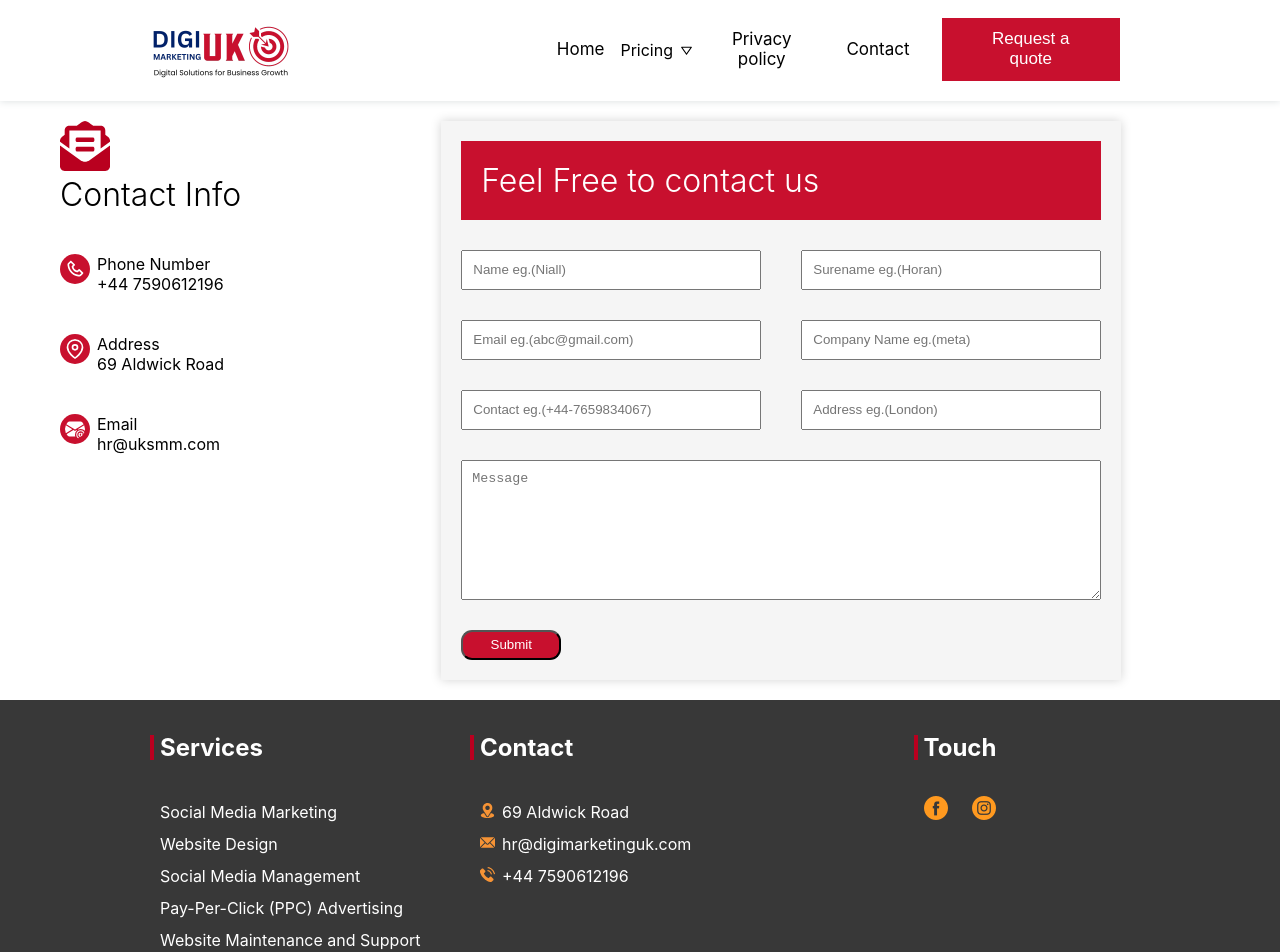
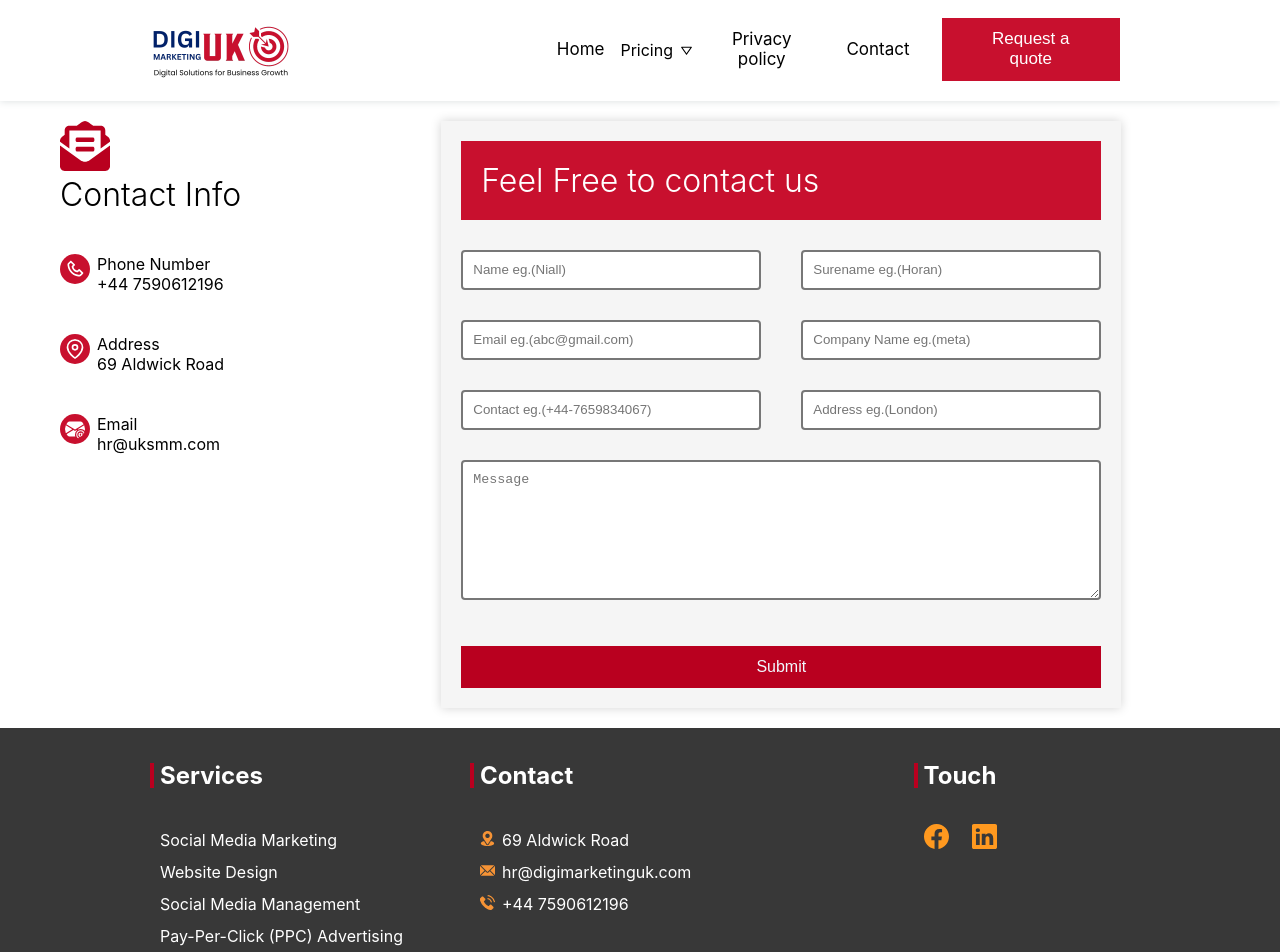
Before and after one commit to nitesh504/ukDigimarketing, a React (Create React App) app in the folder UK-Digital-Marketting/: page /contact in a window 1280 px wide. Shown: the top 952 px of the page. Built offline with nearby package versions, Linux system fonts and the light colour scheme.

Commit message:
social icon link added

```diff
--- a/UK-Digital-Marketting/package.json
+++ b/UK-Digital-Marketting/package.json
@@ -9,6 +9,7 @@
     "aos": "^2.3.4",
     "axios": "^1.4.0",
     "bootstrap": "^5.3.0",
+    "emailjs-com": "^3.2.0",
     "react": "^18.2.0",
     "react-dom": "^18.2.0",
     "react-icons": "^4.9.0",
--- a/UK-Digital-Marketting/src/Components/footer/footer.jsx
+++ b/UK-Digital-Marketting/src/Components/footer/footer.jsx
@@ -2,17 +2,19 @@ import React from "react";
 import locationimg from "../../assets/location.png";
 import mailimg from "../../assets/mail.png";
 import phoneimg from "../../assets/telephone.png";
-import facebook from "../../assets/facebook.png";
-import instagram from "../../assets/instagram.png";
-import twitter from "../../assets/twitter.png";
+// import facebook from "../../assets/facebook.png";
+// import instagram from "../../assets/instagram.png";
+// import twitter from "../../assets/twitter.png";
+import { AiFillFacebook } from "react-icons/ai";
 import logo1 from "../../assets/logo1.png";
 import { Link } from "react-router-dom";
+import { BsFacebook, BsLinkedin } from "react-icons/bs";
 // import { Context as ResponsiveContext } from 'react-responsive'
 
 const Footer = () => {
   const facebookUrl = "https://www.facebook.com/sailesh.lion";
-  const instagramUrl = "https://www.linkedin.com/in/digimarketinguk-limited-4b2b67288/";
-
+  const instagramUrl =
+    "https://www.linkedin.com/in/digimarketinguk-limited-4b2b67288/";
 
   return (
     <div className="footer">
@@ -106,13 +108,12 @@ const Footer = () => {
         <div className="footer-social-layer">
           <h2>Touch</h2>
           <div className="footer-social">
-            <a href={facebookUrl} target="_blank" rel="noopener noreferrer">
-              <img src={facebook} alt="" />
+            <a href="https://www.facebook.com/digimarketinguk">
+              <BsFacebook color="#FF991F" size={25} />
             </a>
-            <a href={instagramUrl} target="_blank" rel="noopener noreferrer">
-              <img src={instagram} alt="" />
+            <a href="https://www.linkedin.com/in/digimarketinguk-limited-4b2b67288/">
+              <BsLinkedin color="#FF991F" size={25} />
             </a>
-
           </div>
         </div>
       </div>
--- a/UK-Digital-Marketting/src/Contact/Contact.css
+++ b/UK-Digital-Marketting/src/Contact/Contact.css
@@ -203,3 +203,7 @@
     padding: 10px;
   }
 }
+.whole input, .whole textarea{
+    border-radius: 4px;
+    border: 2px solid #777;
+}
--- a/UK-Digital-Marketting/src/Contact/Contact.jsx
+++ b/UK-Digital-Marketting/src/Contact/Contact.jsx
@@ -6,7 +6,27 @@ import { BiPhone } from "react-icons/bi";
 import { BsFillEnvelopeAtFill } from "react-icons/bs";
 import { FiMapPin } from "react-icons/fi";
 import { FaEnvelopeOpenText } from "react-icons/fa";
+import emailjs from 'emailjs-com';
+
 const Contact = () => {
+  const handleSubmit = (e) => {
+    e.preventDefault();
+
+    const serviceId = "YOUR_EMAILJS_SERVICE_ID";
+    const templateId = "YOUR_EMAILJS_TEMPLATE_ID";
+    const userId = "YOUR_EMAILJS_USER_ID";
+
+    emailjs.sendForm(serviceId, templateId, e.target, userId).then(
+      (result) => {
+        console.log(result.text);
+      },
+      (error) => {
+        console.log(error.text);
+      }
+    );
+
+    e.target.reset();
+  };
   return (
     <>
       <Navigation />
@@ -60,10 +80,9 @@ const Contact = () => {
           </div>
         </div>
         <div className="right">
-          <form action="" id="cotactform">
+          <form onSubmit={handleSubmit} id="cotactform">
             <div>
               <h1 className="head"> Feel Free to contact us</h1>
-              {/* <p> If you have any queries </p> */}
             </div>
             <div className="contactFormRow">
               <input
@@ -111,7 +130,7 @@ const Contact = () => {
               <textarea id="text" placeholder="Message"></textarea>
             </div>
             <div className="contactFormRow">
-              <button id="form"> Submit </button>
+              <button typeof="submit" className="formBtn"> Submit </button>
             </div>
           </form>
         </div>
```
Also changed, not shown: 1 other file (tests, documents, lock files or other folders).
